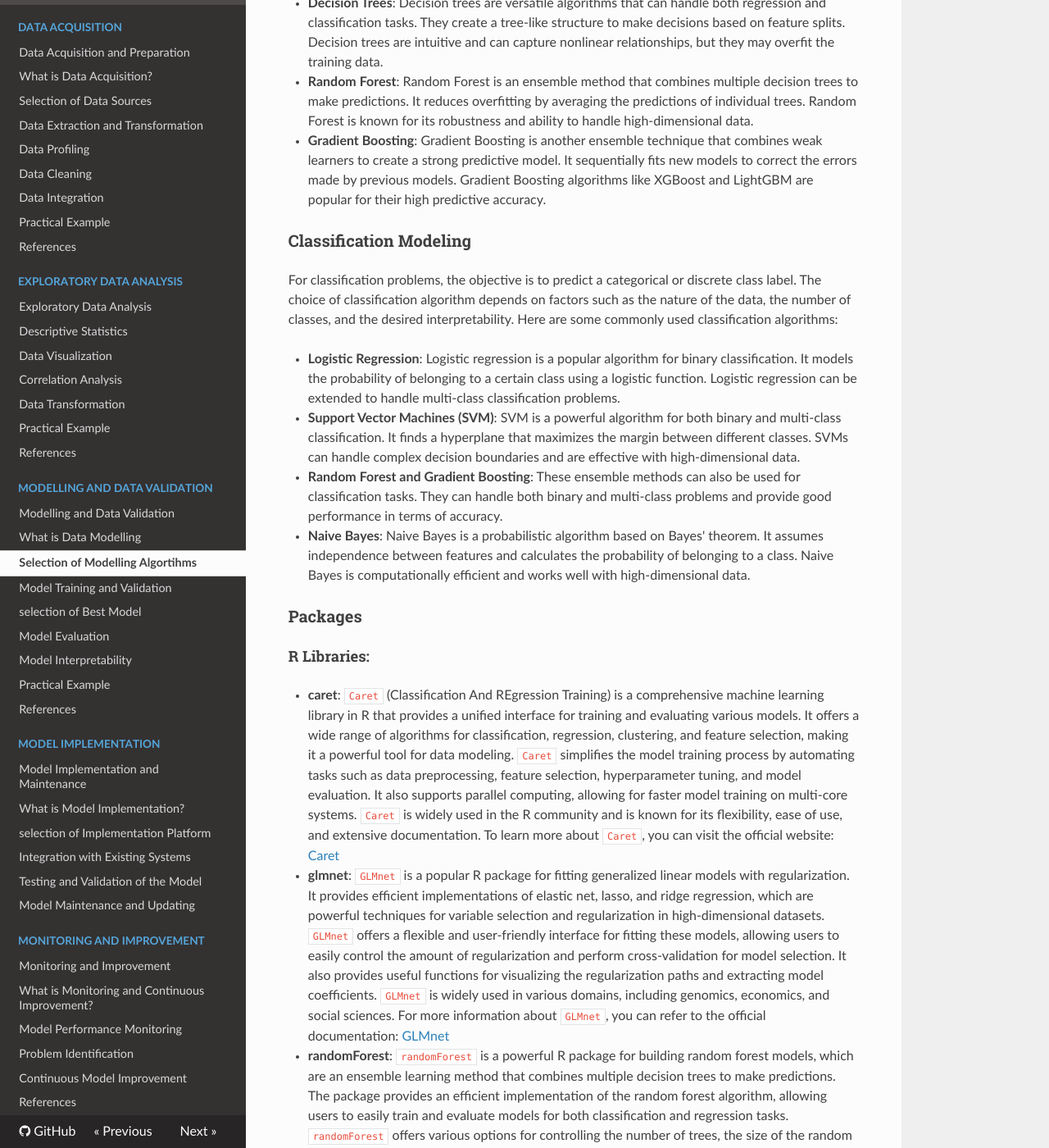
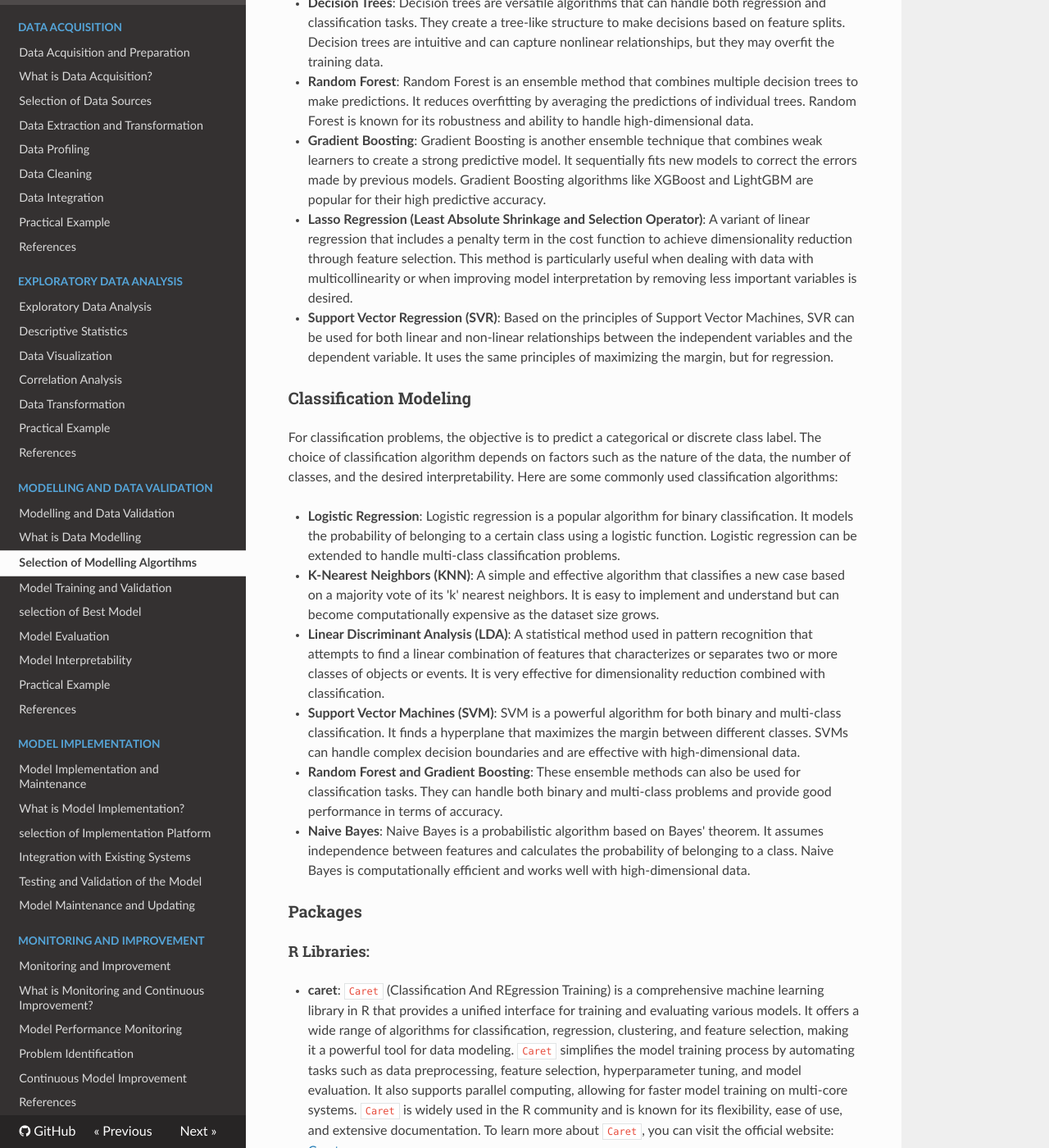
Before and after one commit to imarranz/data-science-workflow-management, an MkDocs documentation site: the page built from srcsite/07_modelling/073_modeling_and_data_validation.md, in a window 1280 px wide and 1400 px high, scrolled down 572 px. Shown: the whole window at 82% size. Built offline with MkDocs 1.6.1, drawn with Linux system fonts in a browser that asks for light colours; nearby versions of some CDN libraries.

Commit message:
:zap::memo: update, new models definition.

```diff
--- a/srcsite/07_modelling/073_modeling_and_data_validation.md
+++ b/srcsite/07_modelling/073_modeling_and_data_validation.md
@@ -15,11 +15,19 @@ When dealing with regression problems, the goal is to predict a continuous numer
 
   * **Gradient Boosting**: Gradient Boosting is another ensemble technique that combines weak learners to create a strong predictive model. It sequentially fits new models to correct the errors made by previous models. Gradient Boosting algorithms like XGBoost and LightGBM are popular for their high predictive accuracy.
 
+  * **Lasso Regression (Least Absolute Shrinkage and Selection Operator)**: A variant of linear regression that includes a penalty term in the cost function to achieve dimensionality reduction through feature selection. This method is particularly useful when dealing with data with multicollinearity or when improving model interpretation by removing less important variables is desired.
+
+  * **Support Vector Regression (SVR)**: Based on the principles of Support Vector Machines, SVR can be used for both linear and non-linear relationships between the independent variables and the dependent variable. It uses the same principles of maximizing the margin, but for regression.
+
 ### Classification Modeling
 
 For classification problems, the objective is to predict a categorical or discrete class label. The choice of classification algorithm depends on factors such as the nature of the data, the number of classes, and the desired interpretability. Here are some commonly used classification algorithms:
 
   * **Logistic Regression**: Logistic regression is a popular algorithm for binary classification. It models the probability of belonging to a certain class using a logistic function. Logistic regression can be extended to handle multi-class classification problems.
+
+  * **K-Nearest Neighbors (KNN)**: A simple and effective algorithm that classifies a new case based on a majority vote of its 'k' nearest neighbors. It is easy to implement and understand but can become computationally expensive as the dataset size grows.
+
+  * **Linear Discriminant Analysis (LDA)**: A statistical method used in pattern recognition that attempts to find a linear combination of features that characterizes or separates two or more classes of objects or events. It is very effective for dimensionality reduction combined with classification.
 
   * **Support Vector Machines (SVM)**: SVM is a powerful algorithm for both binary and multi-class classification. It finds a hyperplane that maximizes the margin between different classes. SVMs can handle complex decision boundaries and are effective with high-dimensional data.
 
```
Also changed, not shown: book/070_modeling_and_data_validation.md (+8 -0 lines).
